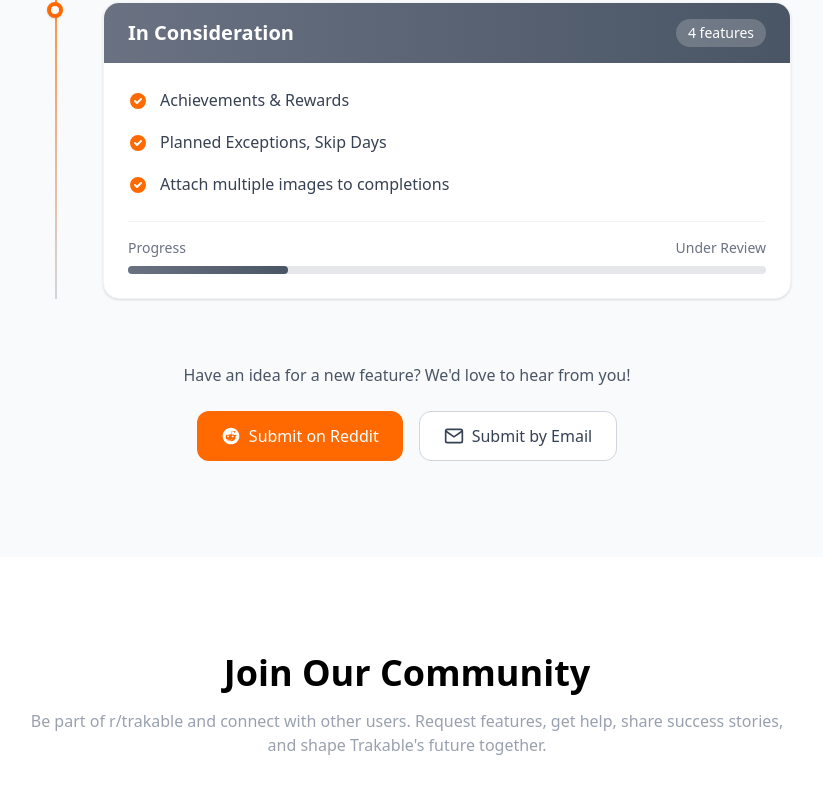
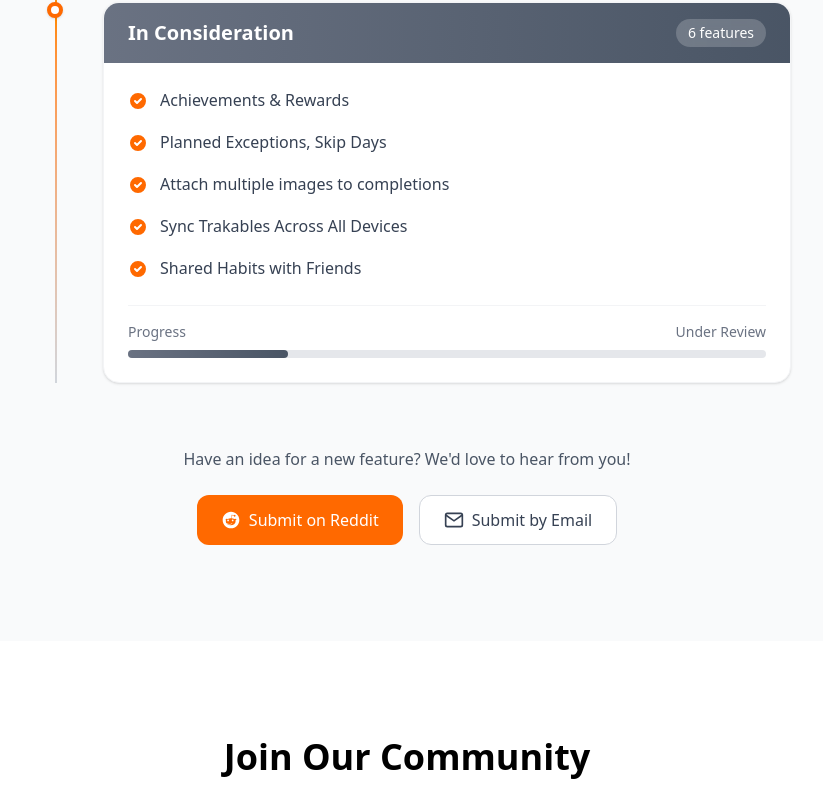
Before and after one commit to insertmike/trakable-landing, a Next.js app: page / in a window 1280 px wide. Shown: the part 3015-3803 px from the top of the page, without its empty margins (233-1056 px from the left). Built offline with nearby package versions, Linux system fonts and the light colour scheme.

Commit message:
chore: update roadmap items

```diff
--- a/src/app/components/RoadMap.tsx
+++ b/src/app/components/RoadMap.tsx
@@ -14,7 +14,7 @@ const RoadMap = () => {
     },
     {
       status: "In Consideration",
-      count: 4,
+      count: 6,
       color: "from-gray-500 to-gray-600",
       borderColor: "border-gray-200",
       bgColor: "bg-gray-50",
@@ -22,6 +22,8 @@ const RoadMap = () => {
         "Achievements & Rewards",
         "Planned Exceptions, Skip Days",
         "Attach multiple images to completions",
+        "Sync Trakables Across All Devices",
+        "Shared Habits with Friends",
       ],
     },
   ];
```
